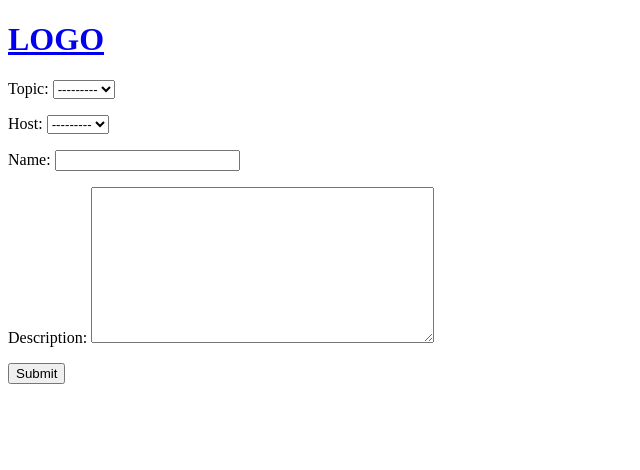
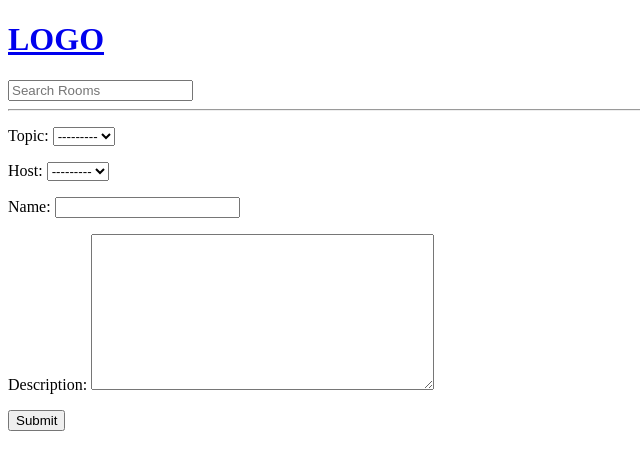
Before and after one commit to PranayaShrestha299/FirstDjangoProject, a Django app: page /create-room/ in a window 1280 px wide. Shown: the top 470 px of the page, without its empty margins (0-640 px from the left). Run offline with Django 5.2, Linux system fonts and the light colour scheme; data that the repository does not hold is empty.

Commit message:
added a search bar for rooms using topic names

```diff
--- a/templates/navbar.html
+++ b/templates/navbar.html
@@ -1,3 +1,7 @@
 <a href="/">
     <h1>LOGO</h1>
 </a>
+<form method="get" action="{% url 'home' %}" >
+    <input type="text" name="q" placeholder="Search Rooms"/>
+</form>
+<hr>
```
